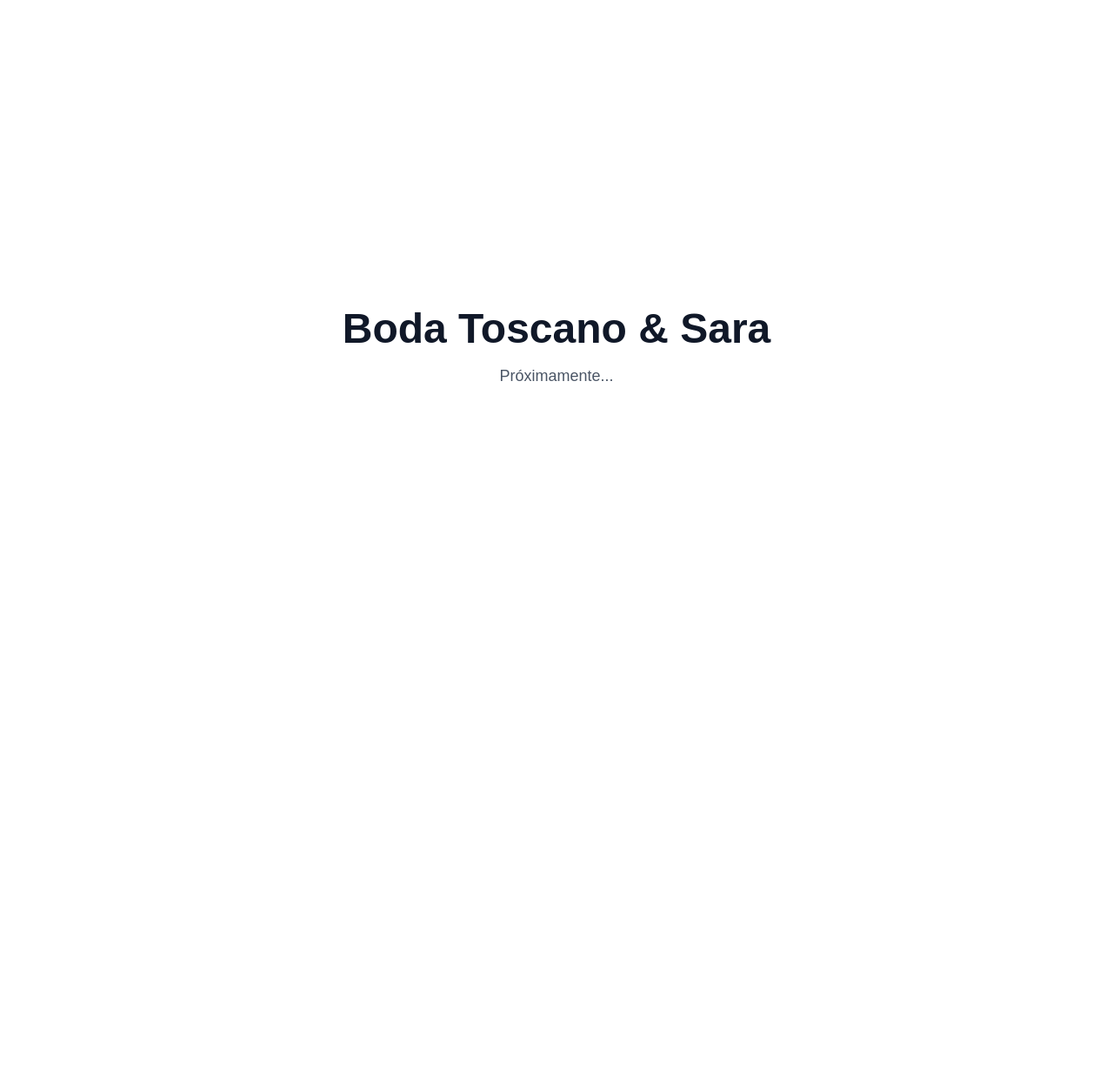
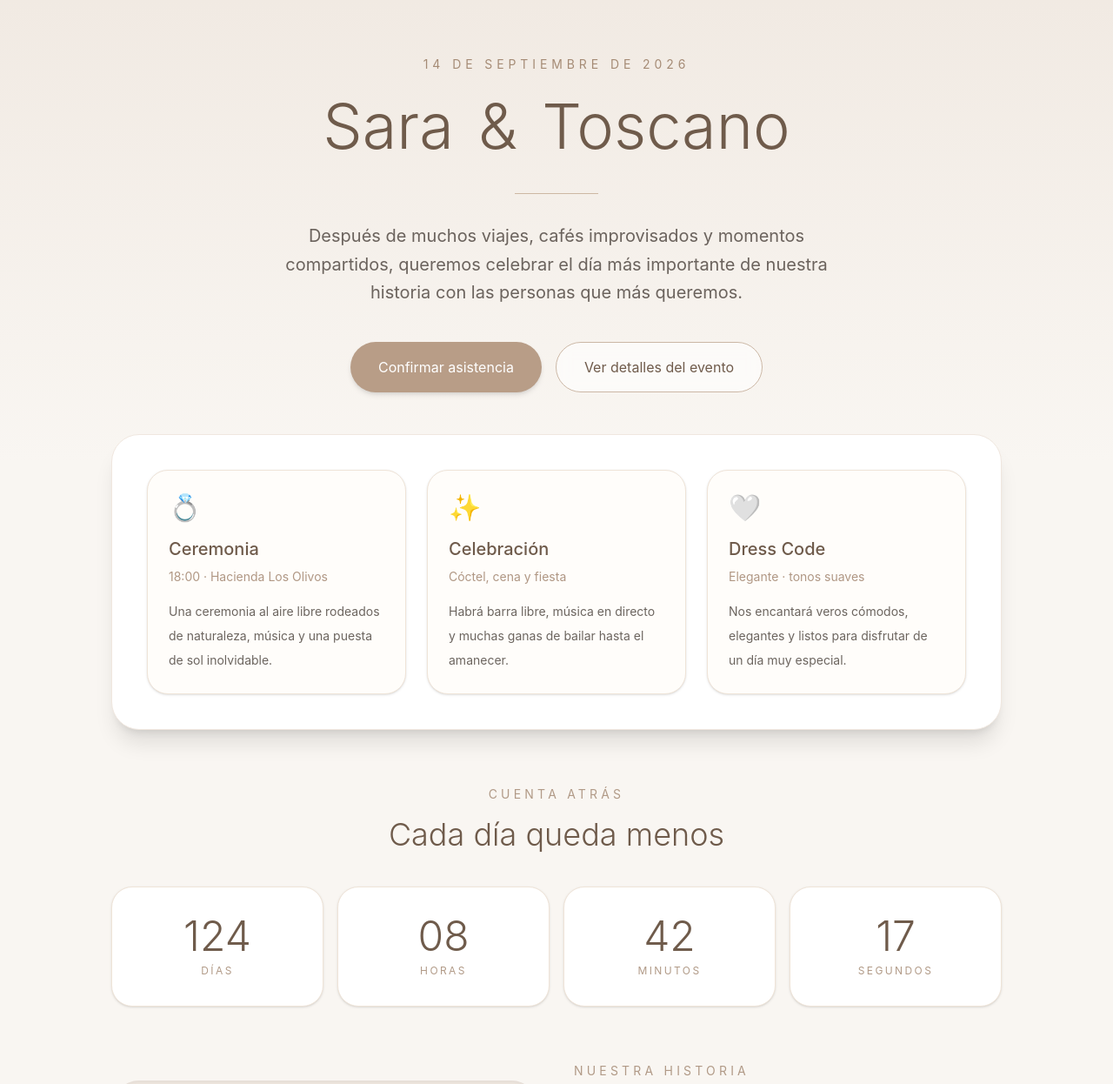
Before and after one commit to MiguelRico/boda-toscano-sara, a React (Vite) app: page / in a window 1280 px wide. Shown: the top 1246 px of the page at 87% size. Before the commit the page ends 800 px from the top, so only its background shows below. Built offline with nearby package versions, Linux system fonts and the light colour scheme.

Commit message:
Add landing page

```diff
--- /dev/null
+++ b/src/pages/WeddingLandingPage.jsx
@@ -0,0 +1,233 @@
+export default function WeddingLandingPage() {
+  return (
+    <div className="min-h-screen bg-[#f9f6f2] text-[#4f4a45] font-sans">
+      {/* Hero */}
+      <section className="relative overflow-hidden px-6 pt-16 pb-20">
+        <div className="absolute inset-0 bg-gradient-to-b from-[#efe7df] to-transparent opacity-80" />
+
+        <div className="relative z-10 max-w-5xl mx-auto flex flex-col items-center text-center">
+          <p className="tracking-[0.35em] uppercase text-sm text-[#a58b75] mb-4">
+            14 de Septiembre de 2026
+          </p>
+
+          <h1 className="text-5xl md:text-7xl font-light leading-tight text-[#6f5b4b]">
+            Sara <span className="mx-2">&</span> Toscano
+          </h1>
+
+          <div className="w-24 h-[1px] bg-[#cdb8a3] my-8" />
+
+          <p className="text-lg md:text-xl max-w-2xl leading-relaxed text-[#6b635d]">
+            Después de muchos viajes, cafés improvisados y momentos compartidos,
+            queremos celebrar el día más importante de nuestra historia con las
+            personas que más queremos.
+          </p>
+
+          <div className="mt-10 flex flex-col sm:flex-row gap-4 w-full sm:w-auto">
+            <button className="rounded-full bg-[#b89d87] hover:bg-[#a88d77] transition-colors px-8 py-4 text-white shadow-md text-base">
+              Confirmar asistencia
+            </button>
+
+            <button className="rounded-full border border-[#cbb7a5] px-8 py-4 text-[#6f5b4b] bg-white/60 backdrop-blur-sm hover:bg-white transition-colors text-base">
+              Ver detalles del evento
+            </button>
+          </div>
+        </div>
+      </section>
+
+      {/* Main card */}
+      <section className="px-6 -mt-8 relative z-20">
+        <div className="max-w-5xl mx-auto bg-white rounded-[32px] shadow-xl p-6 md:p-10 border border-[#f0e7df]">
+          <div className="grid grid-cols-1 md:grid-cols-3 gap-6">
+            <InfoCard
+              title="Ceremonia"
+              subtitle="18:00 · Hacienda Los Olivos"
+              description="Una ceremonia al aire libre rodeados de naturaleza, música y una puesta de sol inolvidable."
+              emoji="💍"
+            />
+
+            <InfoCard
+              title="Celebración"
+              subtitle="Cóctel, cena y fiesta"
+              description="Habrá barra libre, música en directo y muchas ganas de bailar hasta el amanecer."
+              emoji="✨"
+            />
+
+            <InfoCard
+              title="Dress Code"
+              subtitle="Elegante · tonos suaves"
+              description="Nos encantará veros cómodos, elegantes y listos para disfrutar de un día muy especial."
+              emoji="🤍"
+            />
+          </div>
+        </div>
+      </section>
+
+      {/* Countdown */}
+      <section className="px-6 py-16">
+        <div className="max-w-5xl mx-auto text-center">
+          <p className="uppercase tracking-[0.3em] text-sm text-[#b19a87] mb-4">
+            Cuenta atrás
+          </p>
+
+          <h2 className="text-3xl md:text-4xl font-light text-[#6f5b4b] mb-10">
+            Cada día queda menos
+          </h2>
+
+          <div className="grid grid-cols-2 md:grid-cols-4 gap-4">
+            <CountdownCard value="124" label="Días" />
+            <CountdownCard value="08" label="Horas" />
+            <CountdownCard value="42" label="Minutos" />
+            <CountdownCard value="17" label="Segundos" />
+          </div>
+        </div>
+      </section>
+
+      {/* Story */}
+      <section className="px-6 pb-20">
+        <div className="max-w-5xl mx-auto grid grid-cols-1 md:grid-cols-2 gap-10 items-center">
+          <div className="bg-[#efe7df] rounded-[32px] h-[320px] flex items-center justify-center text-7xl shadow-inner">
+            📸
+          </div>
+
+          <div>
+            <p className="uppercase tracking-[0.3em] text-sm text-[#b19a87] mb-4">
+              Nuestra historia
+            </p>
+
+            <h2 className="text-3xl md:text-4xl font-light text-[#6f5b4b] mb-6 leading-tight">
+              Una aventura que empezó
+              <br />
+              con una casualidad
+            </h2>
+
+            <p className="text-base leading-8 text-[#6c655f] mb-5">
+              Nos conocimos en una pequeña cafetería durante un viaje
+              inesperado. Lo que comenzó con una conversación improvisada
+              terminó convirtiéndose en una vida llena de recuerdos, proyectos y
+              sueños compartidos.
+            </p>
+
+            <p className="text-base leading-8 text-[#6c655f]">
+              Ahora queremos celebrar ese camino junto a vosotros en un día
+              lleno de emoción, alegría y muchísima fiesta.
+            </p>
+          </div>
+        </div>
+      </section>
+
+      {/* Timeline */}
+      <section className="bg-[#f2ebe4] py-16 px-6">
+        <div className="max-w-5xl mx-auto">
+          <div className="text-center mb-12">
+            <p className="uppercase tracking-[0.3em] text-sm text-[#b19a87] mb-4">
+              Agenda del día
+            </p>
+
+            <h2 className="text-3xl md:text-4xl font-light text-[#6f5b4b]">
+              Cómo será la celebración
+            </h2>
+          </div>
+
+          <div className="space-y-5">
+            <TimelineItem
+              time="17:30"
+              title="Llegada de invitados"
+              description="Recepción y bienvenida en la finca."
+            />
+
+            <TimelineItem
+              time="18:00"
+              title="Ceremonia"
+              description="Intercambio de votos y celebración oficial."
+            />
+
+            <TimelineItem
+              time="19:00"
+              title="Cóctel"
+              description="Música en vivo, aperitivos y primeras fotos."
+            />
+
+            <TimelineItem
+              time="21:00"
+              title="Cena"
+              description="Cena especial con sorpresas y discursos."
+            />
+
+            <TimelineItem
+              time="23:00"
+              title="Fiesta"
+              description="DJ, barra libre y muchas ganas de bailar."
+            />
+          </div>
+        </div>
+      </section>
+
+      {/* CTA */}
+      <section className="px-6 py-20">
+        <div className="max-w-4xl mx-auto rounded-[32px] bg-[#6f5b4b] text-white p-10 md:p-14 text-center shadow-xl">
+          <p className="uppercase tracking-[0.3em] text-sm text-[#e8d8ca] mb-4">
+            Queremos celebrarlo contigo
+          </p>
+
+          <h2 className="text-3xl md:text-5xl font-light leading-tight mb-6">
+            Reserva la fecha y prepárate
+            <br />
+            para un fin de semana inolvidable
+          </h2>
+
+          <p className="text-[#f2ebe4] text-base md:text-lg leading-8 max-w-2xl mx-auto mb-8">
+            Muy pronto podrás confirmar tu asistencia, indicar alergias,
+            necesidades especiales y consultar toda la información del evento.
+          </p>
+
+          <button className="rounded-full bg-white text-[#6f5b4b] px-8 py-4 text-base font-medium hover:scale-[1.02] transition-transform shadow-md">
+            Confirmar asistencia
+          </button>
+        </div>
+      </section>
+    </div>
+  );
+}
+
+function InfoCard({ title, subtitle, description, emoji }) {
+  return (
+    <div className="rounded-3xl border border-[#efe4d8] bg-[#fffdfa] p-6 text-left shadow-sm hover:shadow-md transition-shadow">
+      <div className="text-3xl mb-4">{emoji}</div>
+
+      <h3 className="text-xl font-medium text-[#6f5b4b] mb-2">{title}</h3>
+
+      <p className="text-sm text-[#b09784] mb-4">{subtitle}</p>
+
+      <p className="text-sm leading-7 text-[#6c655f]">{description}</p>
+    </div>
+  );
+}
+
+function CountdownCard({ value, label }) {
+  return (
+    <div className="rounded-3xl bg-white border border-[#efe4d8] py-8 shadow-sm">
+      <div className="text-4xl md:text-5xl font-light text-[#6f5b4b] mb-2">
+        {value}
+      </div>
+
+      <div className="uppercase tracking-[0.2em] text-xs text-[#b19a87]">
+        {label}
+      </div>
+    </div>
+  );
+}
+
+function TimelineItem({ time, title, description }) {
+  return (
+    <div className="bg-white rounded-3xl p-5 md:p-6 border border-[#eadfd3] flex flex-col md:flex-row md:items-center gap-4 shadow-sm">
+      <div className="text-[#b08f74] text-xl font-medium min-w-[90px]">
+        {time}
+      </div>
+
+      <div>
+        <h3 className="text-lg text-[#6f5b4b] mb-1">{title}</h3>
+        <p className="text-sm text-[#6c655f] leading-7">{description}</p>
+      </div>
+    </div>
+  );
+}
--- a/src/routes/router.jsx
+++ b/src/routes/router.jsx
@@ -3,6 +3,7 @@ import { createBrowserRouter } from "react-router-dom";
 import HomePage from "../pages/HomePage";
 import ConfirmationPage from "../pages/ConfirmationPage";
 import MainLayout from "../components/layout/MainLayout";
+import WeddingLandingPage from "../pages/WeddingLandingPage";
 
 export const router = createBrowserRouter([
   {
@@ -11,7 +12,7 @@ export const router = createBrowserRouter([
     children: [
       {
         index: true,
-        element: <HomePage />,
+        element: <WeddingLandingPage />,
       },
       {
         path: "/confirmacion",
```
